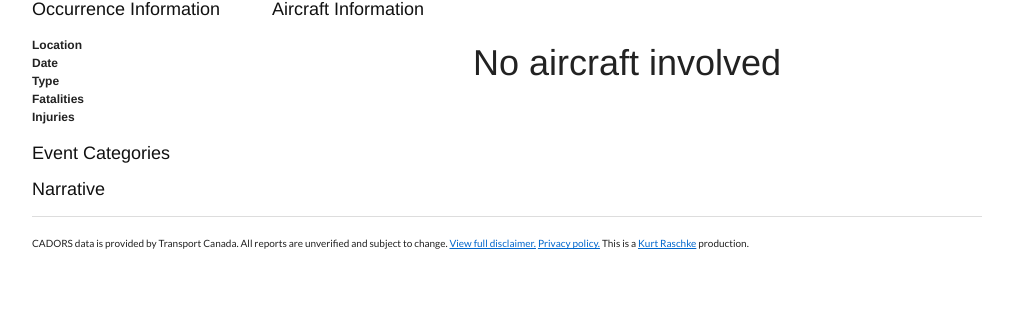
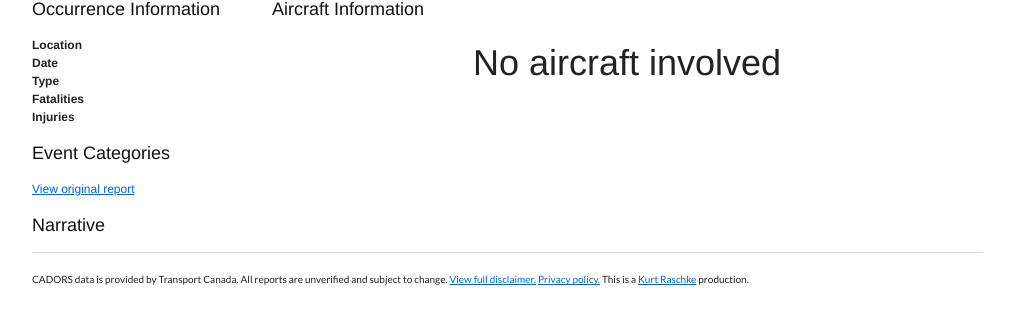
Before and after one commit to kurtraschke/cadors-parse, a Flask app: template src/cadorsfeed/templates/single_report.html in a window 1280 px wide. Shown: the part 243-567 px from the top of the page, without its empty margins (133-1146 px from the left). Run offline with Flask 2, Linux system fonts and the light colour scheme; the template is opened without the code that fills it, so the values that code supplies are empty; parts of the project's set-up code (start-up, migrations or seed data) failed here and were passed over; some libraries are stand-ins or nearby versions; some web fonts are replaced.

Commit message:
Add link to original report.

```diff
--- a/src/cadorsfeed/templates/render_report.html
+++ b/src/cadorsfeed/templates/render_report.html
@@ -27,6 +27,7 @@
 <h3>Locations</h3>
 <p><a href="{{ report.link(format='kml', _external=True)}}" class="maplink">View {{ report.locations|length }} location{{ 's' if report.locations|length > 1}}</a></p>
 {% endif %}
+<p><a href="{{url_for('report.redirect_original', report=report.cadors_number)}}">View original report</a></p>
 </section>
 
 <div>
```
